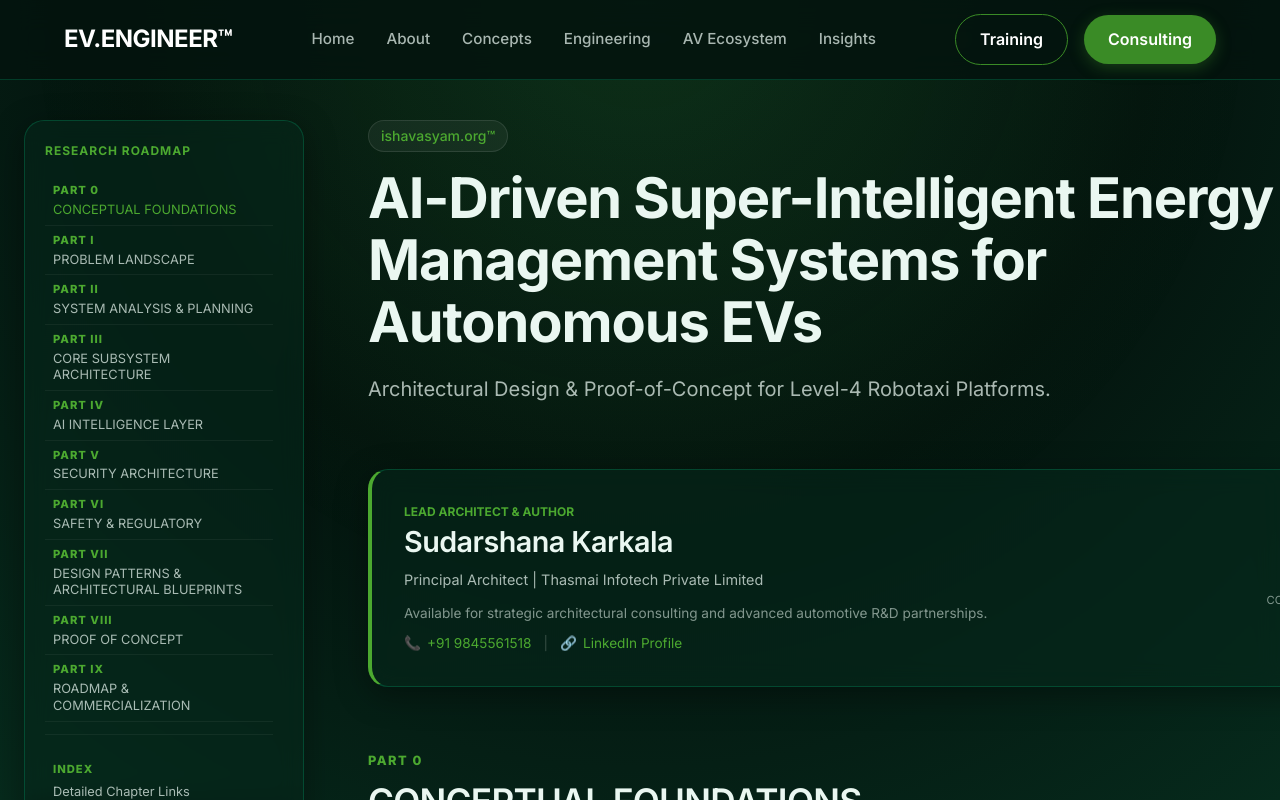
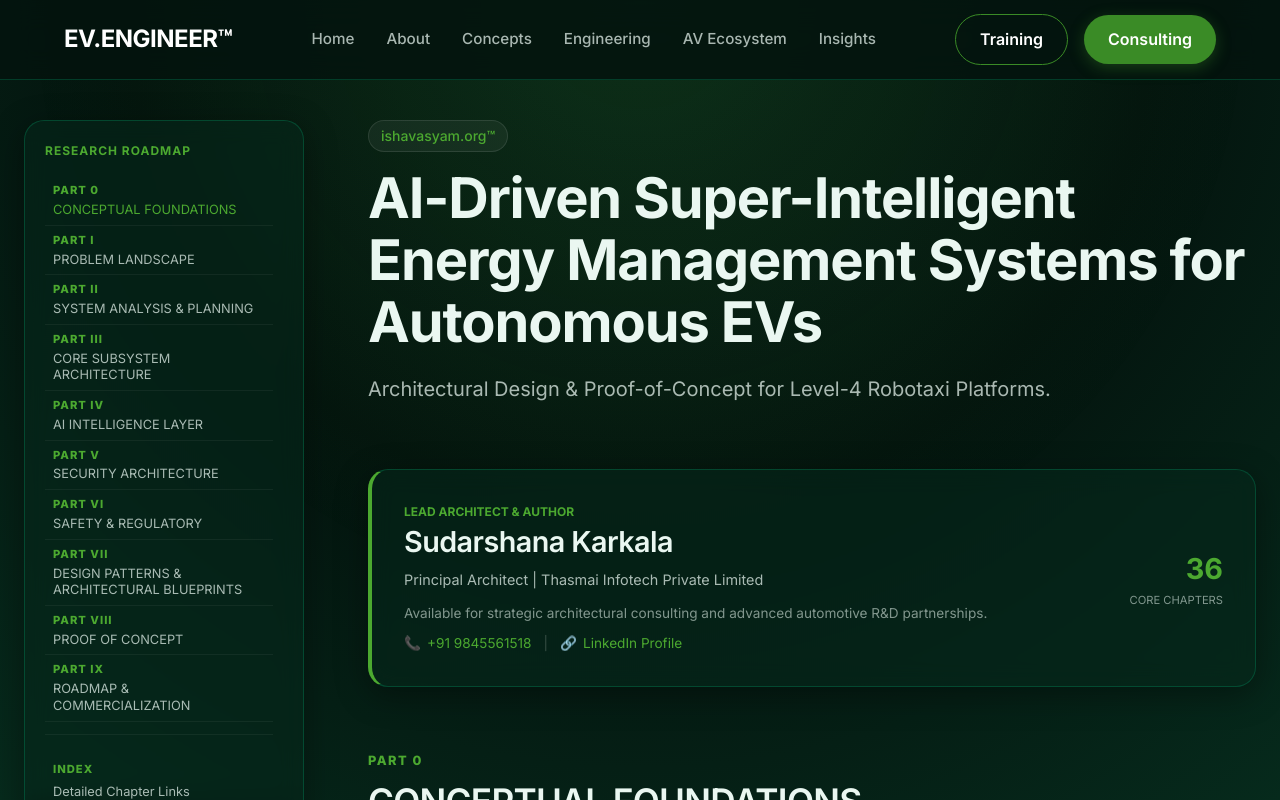
Before and after one commit to CARSOFTWARESYSTEMS/AutonomousEV, a Next.js app: page /si-ems in a window 1280 px wide. Shown: the top 800 px of the page. Built offline with nearby package versions, Linux system fonts and the light colour scheme.

Commit message:
Update SIEMSContent.tsx

```diff
--- a/src/app/si-ems/SIEMSContent.tsx
+++ b/src/app/si-ems/SIEMSContent.tsx
@@ -120,7 +120,7 @@ export default function SIEMSContent() {
         </div>
       )}
 
-      <div style={{ display: "flex", gap: "64px", alignItems: "flex-start" }}>
+      <div style={{ display: "flex", gap: "64px", alignItems: "flex-start", maxWidth: "100%" }}>
 
         {/* Fixed Sidebar (Desktop) */}
         {!isMobile && (
@@ -175,8 +175,8 @@ export default function SIEMSContent() {
           </div>
         )}
 
-        <div style={{ flex: 1 }}>
-          <header style={{ marginBottom: "64px" }}>
+        <div style={{ flex: 1, minWidth: 0, maxWidth: "100%" }}>
+          <header style={{ marginBottom: "64px", wordWrap: "break-word" }}>
             <div className="pill" style={{ marginBottom: "16px", color: "var(--accent-primary)" }}>ishavasyam.org™</div>
             <h1 style={{ fontSize: isMobile ? "2.2rem" : "3.5rem", marginBottom: "20px", lineHeight: "1.1" }}>
               AI-Driven Super-Intelligent Energy Management Systems for Autonomous EVs
@@ -247,7 +247,7 @@ export default function SIEMSContent() {
               <span style={{ fontSize: "0.8rem", fontWeight: "800", color: "var(--accent-primary)", letterSpacing: "1.5px", textTransform: "uppercase", display: "block", marginBottom: "8px" }}>Index</span>
               <h2 style={{ fontSize: isMobile ? "1.5rem" : "2.2rem", marginBottom: "0", lineHeight: "1.2" }}>Detailed Chapters</h2>
             </div>
-            <div style={{ display: "grid", gridTemplateColumns: isMobile ? "1fr" : "1fr 1fr", gap: "32px" }}>
+            <div style={{ display: "grid", gridTemplateColumns: isMobile ? "1fr" : "1fr 1fr", gap: "32px", maxWidth: "100%" }}>
               {syllabusData.map((part) => (
                 <div key={`index-${part.id}`}>
                   <h3 style={{ fontSize: "1rem", color: "var(--accent-primary)", marginBottom: "12px", lineHeight: "1.3" }}>
```
